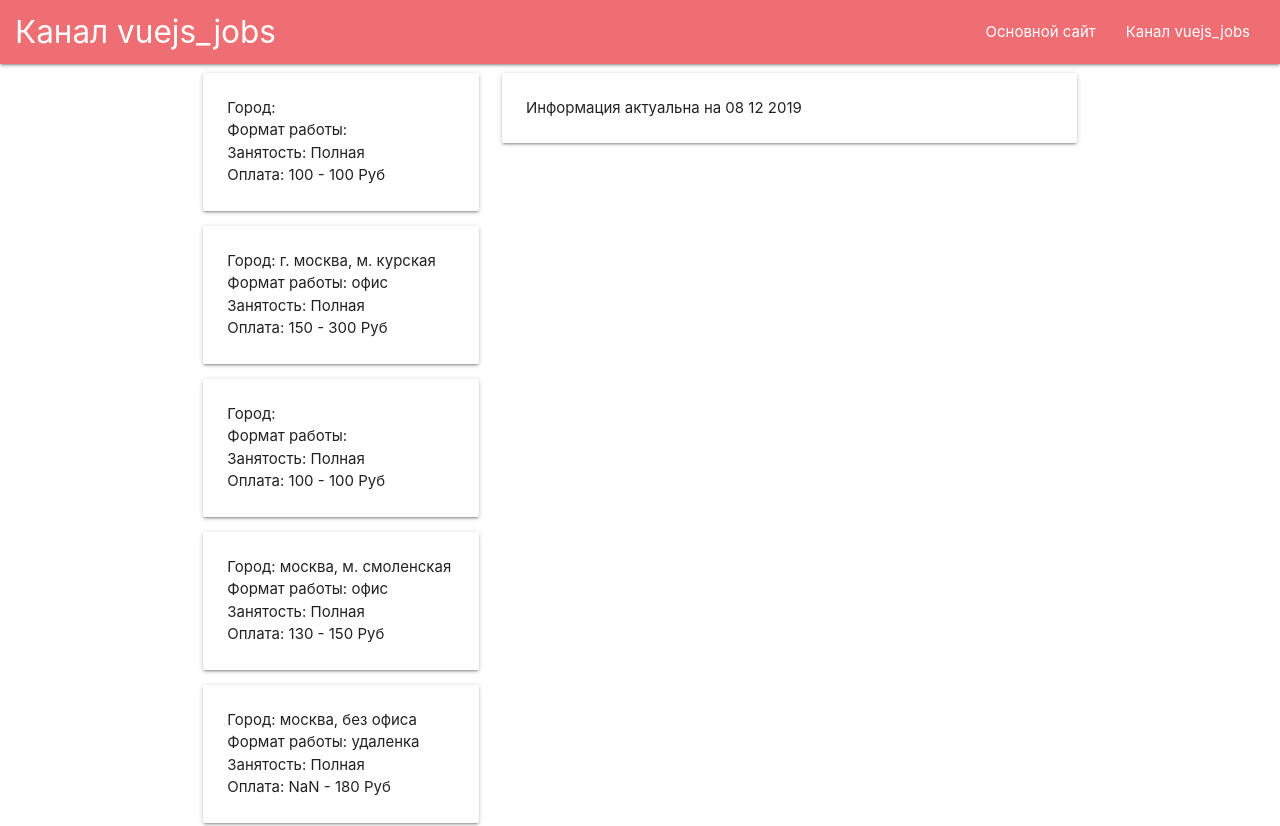
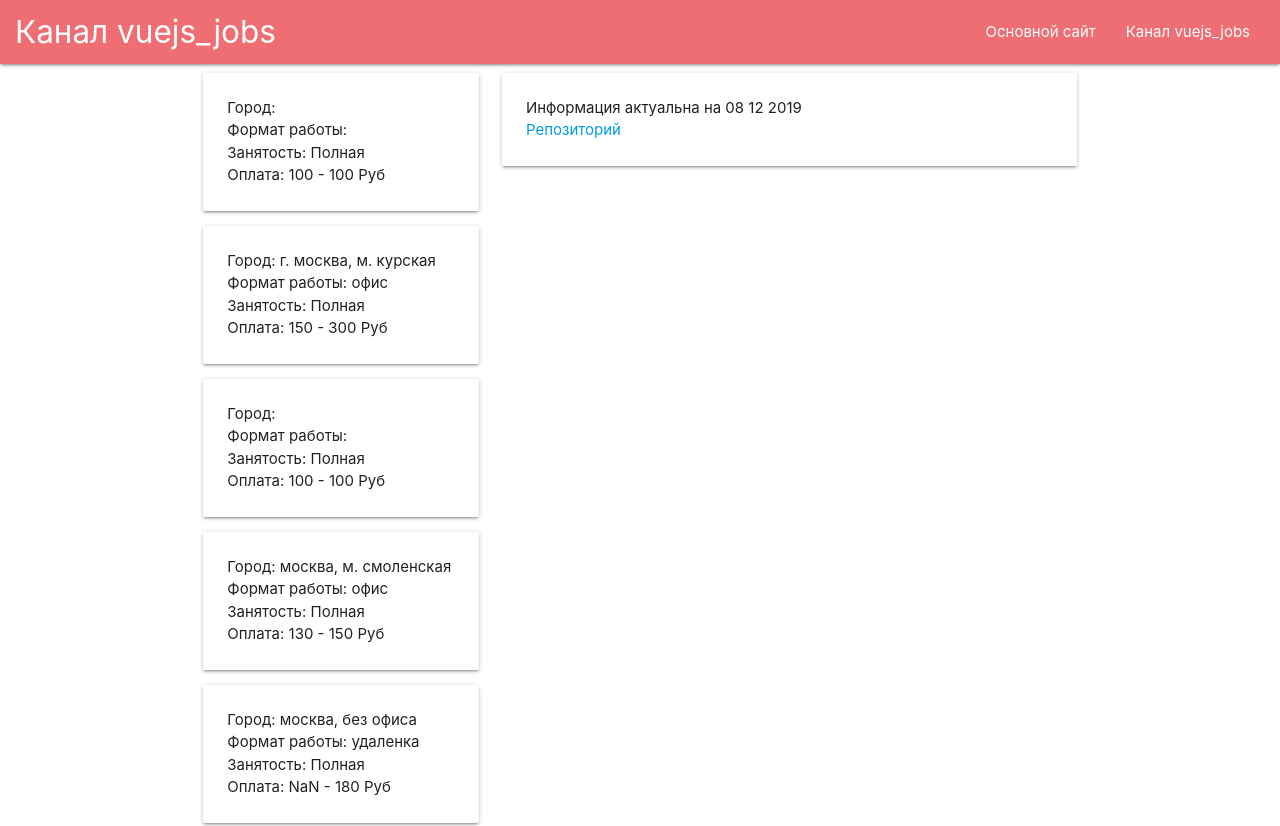
Before and after one commit to idushii/tg-vue-jobs, a Vue app: page / in a window 1280 px wide. Shown: the top 826 px of the page. Built offline with nearby package versions, Linux system fonts and the light colour scheme.

Commit message:
добавил информацию о репо

```diff
--- a/src/App.vue
+++ b/src/App.vue
@@ -26,6 +26,7 @@
           <div class="card" v-else>
             <div class="card-content">
               <p>Информация актуальна на 08 12 2019</p>
+              <p><a href="https://github.com/idushii/tg-vue-jobs" target="_blank">Репозиторий</a></p>
             </div>
           </div>
         </div>
```
